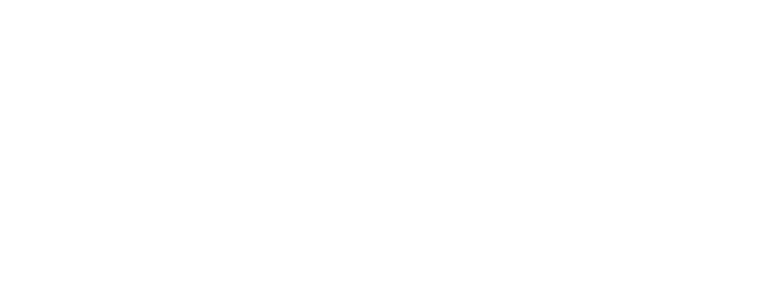
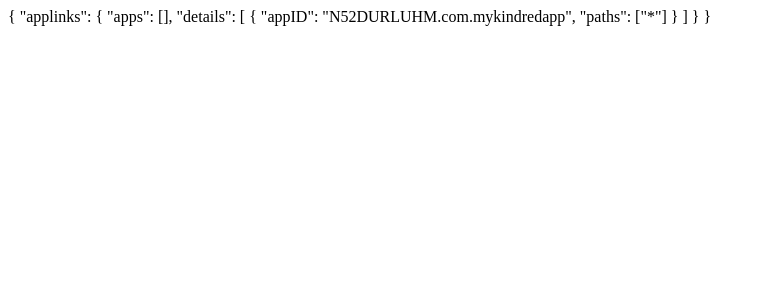
Before and after one commit to kindredhq/kindredWeb, a Nuxt app: page /apple-app-site-association in a window 1280 px wide. Before the commit this address had no page. Shown: the top 300 px of the page, without its empty margins (0-762 px from the left). Built offline with nearby package versions, Linux system fonts and the light colour scheme.

Commit message:
first push

```diff
--- /dev/null
+++ b/pages/apple-app-site-association.vue
@@ -0,0 +1,13 @@
+<template>
+{
+  "applinks": {
+      "apps": [],
+      "details": [
+      {
+        "appID": "N52DURLUHM.com.mykindredapp",
+        "paths": ["*"]
+      }
+    ]
+  }
+}
+</template>
```
